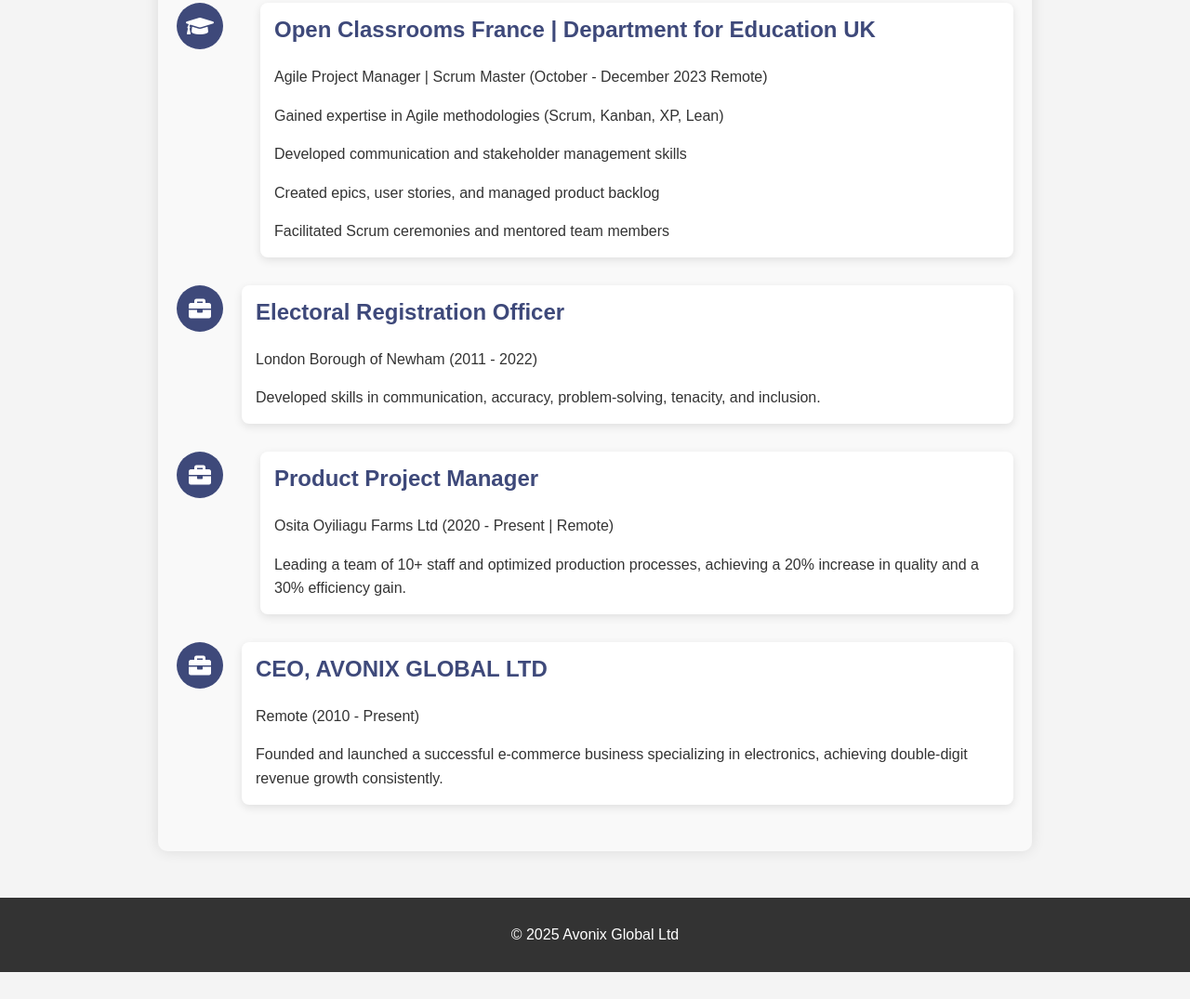
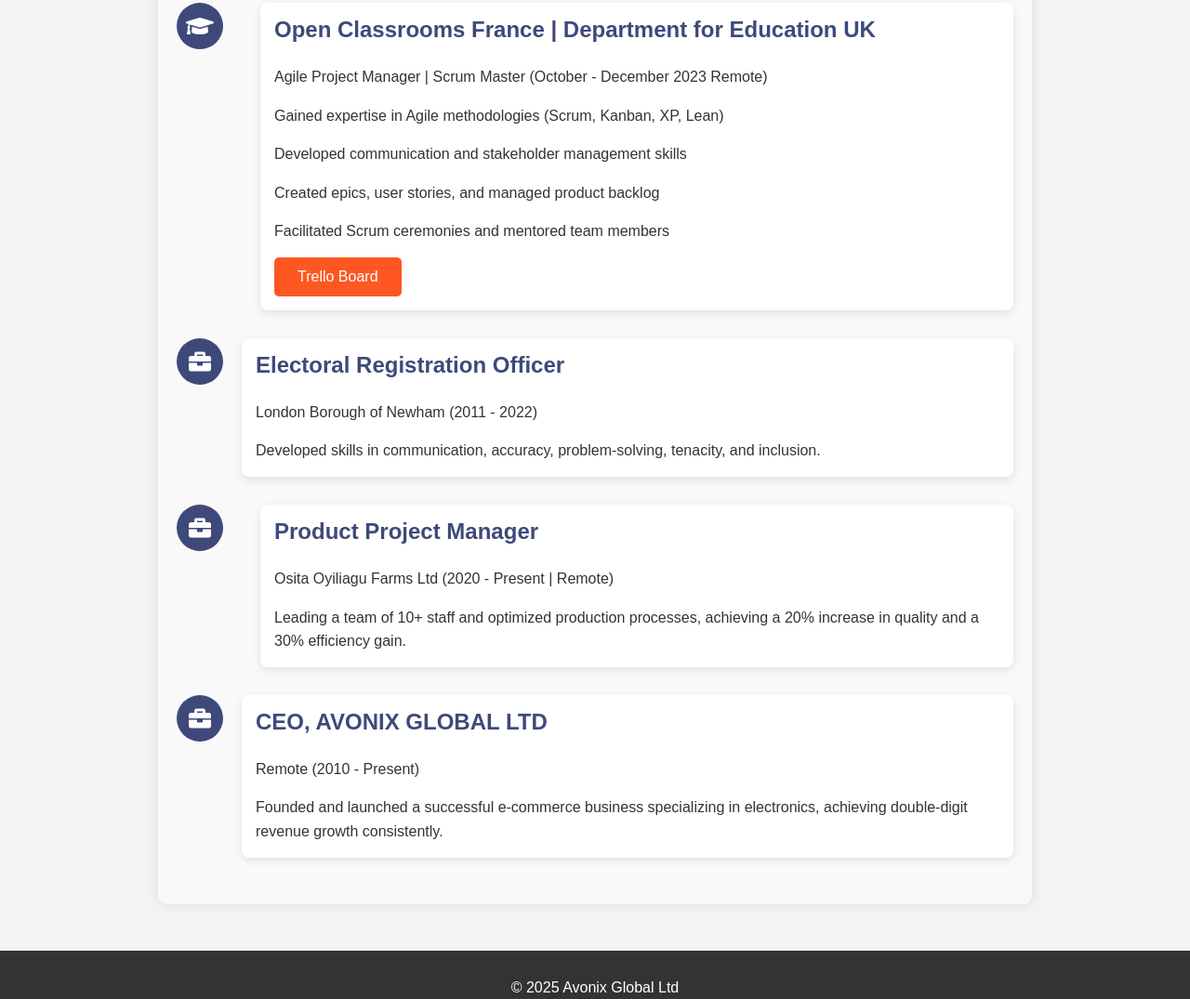
Before and after one commit to OsitaNduka/osita-nduka-portfolio, a website: page experience.html in a window 1280 px wide. Shown: the part 1163-2238 px from the top of the page at 93% size. Before the commit the page ends 2209 px from the top, so only its background shows below. Drawn offline with Linux system fonts and the light colour scheme.

Commit message:
modified

```diff
--- a/experience.html
+++ b/experience.html
@@ -81,6 +81,7 @@
                 <p>Developed communication and stakeholder management skills</p>
                 <p>Created epics, user stories, and managed product backlog</p>
                 <p>Facilitated Scrum ceremonies and mentored team members</p>
+                <a href="https://trello.com/b/9ZUkZ5b8/purple-squirrel-software-ositas-scrum-board" class="cta-btn">Trello Board</a>
             </div>
         </div>
 
```
